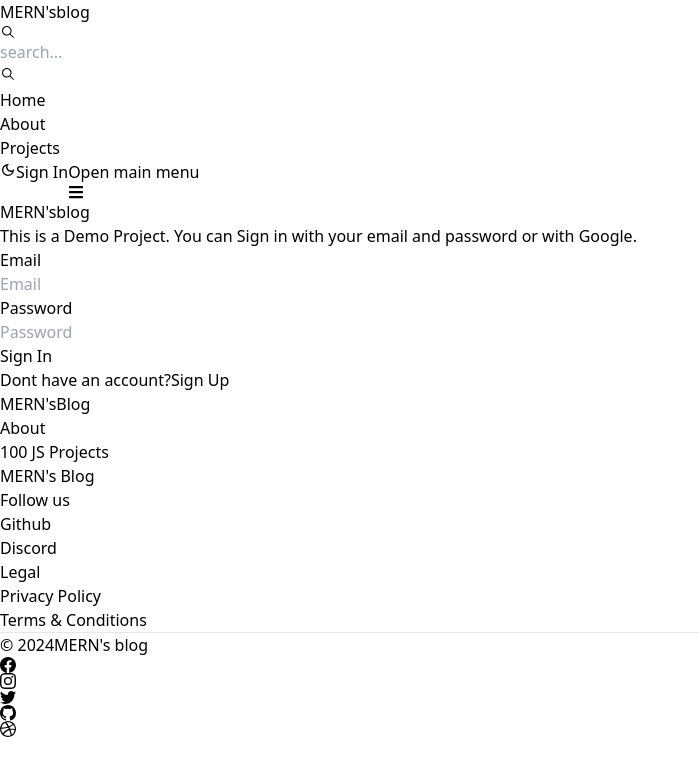
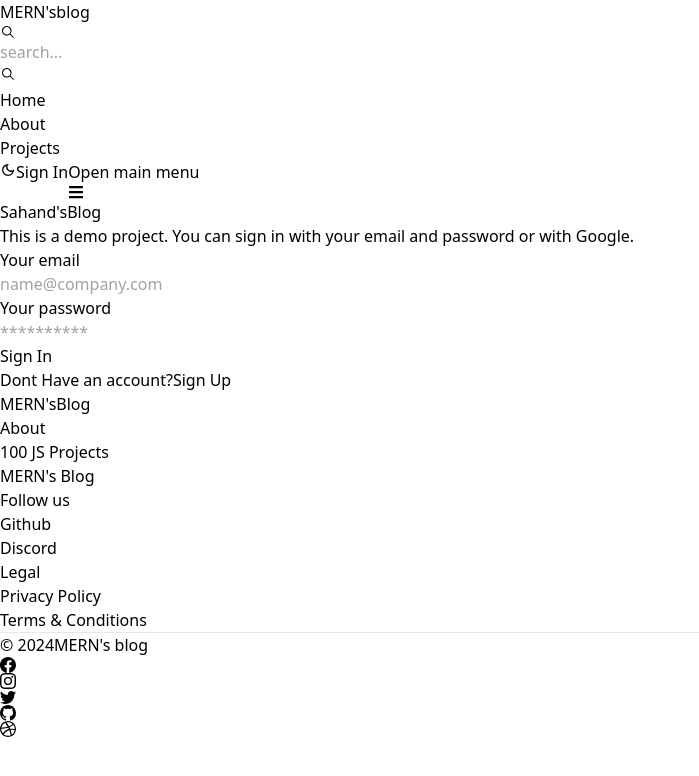
Before and after one commit to Sravan347/mern-blog, a React (Vite) app in the folder client/: page /sign-in in a window 1280 px wide. Shown: the top 776 px of the page, without its empty margins (0-699 px from the left). Built offline with nearby package versions, Linux system fonts and the light colour scheme.

Commit message:
sign In page

```diff
--- a/client/package.json
+++ b/client/package.json
@@ -10,10 +10,12 @@
     "preview": "vite preview"
   },
   "dependencies": {
+    "@reduxjs/toolkit": "^2.3.0",
     "flowbite-react": "^0.10.2",
     "react": "^18.3.1",
     "react-dom": "^18.3.1",
     "react-icons": "^5.3.0",
+    "react-redux": "^9.1.2",
     "react-router-dom": "^6.27.0"
   },
   "devDependencies": {
--- a/client/src/main.jsx
+++ b/client/src/main.jsx
@@ -1,17 +1,14 @@
-import { StrictMode } from 'react'
-import { createRoot } from 'react-dom/client'
-import './index.css'
-import App from './App.jsx'
+import { StrictMode } from "react";
+import { createRoot } from "react-dom/client";
+import "./index.css";
+import App from "./App.jsx";
+import { store } from "./redux/store.js";
+import { Provider } from "react-redux";
 
-
-createRoot(document.getElementById('root')).render(
+createRoot(document.getElementById("root")).render(
   <StrictMode>
-
-    <App />
-
-
-
-
-  </StrictMode>,
-
-)
+    <Provider store={store}>
+      <App />
+    </Provider>
+  </StrictMode>
+);
--- a/client/src/pages/SignIn.jsx
+++ b/client/src/pages/SignIn.jsx
@@ -1,126 +1,110 @@
-import React, { useState } from "react";
-import { Link, useNavigate } from "react-router-dom";
-import { Alert, Button, Label, Spinner, TextInput } from "flowbite-react";
+import { Alert, Button, Label, Spinner, TextInput } from 'flowbite-react';
+import { useState } from 'react';
+import { Link, useNavigate } from 'react-router-dom';
+import { useDispatch, useSelector } from 'react-redux';
+import {signInStart,signInSuccess,signInFailure,} from '../redux/user/UserSlice';
+// import OAuth from '../components/OAuth';
 
-function signIn() {
+export default function SignIn() {
   const [formData, setFormData] = useState({});
-  const [errorMessage, setErrorMessage] = useState(null);
-  const [loading, setLoading] = useState(false);
+  const { loading, error: errorMessage } = useSelector((state) => state.user);
+  const dispatch = useDispatch();
   const navigate = useNavigate();
   const handleChange = (e) => {
-    // Update formData with new value based on the field id
-    const { id, value } = e.target;
-    setFormData((prevFormData) => {
-      const updatedData = { ...prevFormData, [id]: value.trim() };
-      console.log(updatedData); // Log the updated form data
-      return updatedData;
-    });
+    setFormData({ ...formData, [e.target.id]: e.target.value.trim() });
   };
-
   const handleSubmit = async (e) => {
     e.preventDefault();
-    if ( !formData.email || !formData.password) {
-      return setErrorMessage("Please fill out all details");
+    if (!formData.email || !formData.password) {
+      return dispatch(signInFailure('Please fill all the fields'));
     }
     try {
-      setLoading(true);
-      setErrorMessage(null);
-      const res = await fetch("/api/v1/auth/signIn", {
-        method: "POST",
-        headers: { "Content-Type": "application/json" },
+      dispatch(signInStart());
+      const res = await fetch('/api/v1/auth/signIn', {
+        method: 'POST',
+        headers: { 'Content-Type': 'application/json' },
         body: JSON.stringify(formData),
       });
-
-      const data = await res.json(); // Await the JSON parsing
-
-      if (!res.ok || data.success === false) {
-        return setErrorMessage(data.message || "Something went wrong");
+      const data = await res.json();
+      if (data.success === false) {
+        dispatch(signInFailure(data.message));
       }
 
-      setLoading(false);
-      navigate("/");
-    } catch (err) {
-      setErrorMessage("An error occurred. Please try again.");
-      setLoading(false);
+      if (res.ok) {
+        dispatch(signInSuccess(data));
+        navigate('/');
       }
-
+    } catch (error) {
+      dispatch(signInFailure(error.message));
+    }
   };
-
   return (
-    <div className="min-h-screen flex flex-col md:flex-row  justify-center p-10 ">
-      {/* Left side */}
-      <div className="flex flex-col p-6 md:w-1/3 space-y-4">
-        <Link
-          to="/"
-          className="self-center whitespace-nowrap text-lg sm:text-xl font-semibold dark:text-white"
-        >
-          <span className="px-2 py-1 bg-gradient-to-r from-indigo-500 via-purple-500 to-pink-500 rounded-lg text-white">
-            MERN's
+    <div className='min-h-screen mt-20'>
+      <div className='flex p-3 max-w-3xl mx-auto flex-col md:flex-row md:items-center gap-5'>
+        {/* left */}
+        <div className='flex-1'>
+          <Link to='/' className='font-bold dark:text-white text-4xl'>
+            <span className='px-2 py-1 bg-gradient-to-r from-indigo-500 via-purple-500 to-pink-500 rounded-lg text-white'>
+              Sahand's
             </span>
-          blog
+            Blog
           </Link>
-
-        <p className="text-base sm:text-lg mt-4 text-gray-600 dark:text-gray-300 leading-relaxed">
-          This is a Demo Project. You can Sign in with your email and password
+          <p className='text-sm mt-5'>
+            This is a demo project. You can sign in with your email and password
             or with Google.
           </p>
         </div>
+        {/* right */}
 
-      {/* Right side */}
-      <div className="flex flex-col p-6 md:w-1/2 max-w-md space-y-6">
-        <form className="flex flex-col gap-4" onSubmit={handleSubmit}>
-
-
+        <div className='flex-1'>
+          <form className='flex flex-col gap-4' onSubmit={handleSubmit}>
             <div>
-            <Label htmlFor="email" value="Email" />
+              <Label value='Your email' />
               <TextInput
-              type="email"
-              placeholder="Email"
-              id="email"
+                type='email'
+                placeholder='name@company.com'
+                id='email'
                 onChange={handleChange}
               />
             </div>
-
             <div>
-            <Label htmlFor="password" value="Password" />
+              <Label value='Your password' />
               <TextInput
-              type="password"
-              placeholder="Password"
-              id="password"
+                type='password'
+                placeholder='**********'
+                id='password'
                 onChange={handleChange}
               />
             </div>
-
             <Button
-            gradientDuoTone="purpleToPink"
-            type="submit"
+              gradientDuoTone='purpleToPink'
+              type='submit'
               disabled={loading}
             >
               {loading ? (
                 <>
-                <Spinner size="sm" />
-                <span className="pl-3">Loading...</span>
+                  <Spinner size='sm' />
+                  <span className='pl-3'>Loading...</span>
                 </>
               ) : (
-              "Sign In"
+                'Sign In'
               )}
             </Button>
+            {/* <OAuth /> */}
           </form>
-
-        <div className="text-center mt-4">
-          <span className="mr-2"> Dont have an account?</span>
-          <Link to="/sign-up" className="text-indigo-600 hover:underline">
+          <div className='flex gap-2 text-sm mt-5'>
+            <span>Dont Have an account?</span>
+            <Link to='/sign-up' className='text-blue-500'>
               Sign Up
             </Link>
           </div>
           {errorMessage && (
-          <Alert className="mt-5 " color="failure">
+            <Alert className='mt-5' color='failure'>
               {errorMessage}
             </Alert>
           )}
         </div>
       </div>
+    </div>
   );
 }
-
-export default signIn;
--- /dev/null
+++ b/client/src/redux/store.js
@@ -0,0 +1,8 @@
+import { configureStore } from '@reduxjs/toolkit'
+import  userReducer  from './user/UserSlice'
+
+export const store = configureStore({
+  reducer: {
+    user:userReducer
+  },
+})
--- /dev/null
+++ b/client/src/redux/user/UserSlice.js
@@ -0,0 +1,27 @@
+import { createSlice } from '@reduxjs/toolkit';
+const initialState = {
+  currentUser: null,
+  error: null,
+  loading: false,
+};
+const userSlice = createSlice({
+  name: 'user',
+  initialState,
+  reducers: {
+    signInStart: (state) => {
+      state.loading = true;
+      state.error = null;
+    },
+    signInSuccess: (state, action) => {
+      state.currentUser = action.payload;
+      state.loading = false;
+      state.error = null;
+    },
+    signInFailure: (state, action) => {
+      state.loading = false;
+      state.error = action.payload;
+    },
+  },
+});
+export const { signInStart, signInSuccess, signInFailure } = userSlice.actions;
+export default userSlice.reducer;
```
Also changed, not shown: 1 other file (tests, documents, lock files or other folders). Lines whose indentation alone changed are shown as unchanged.
